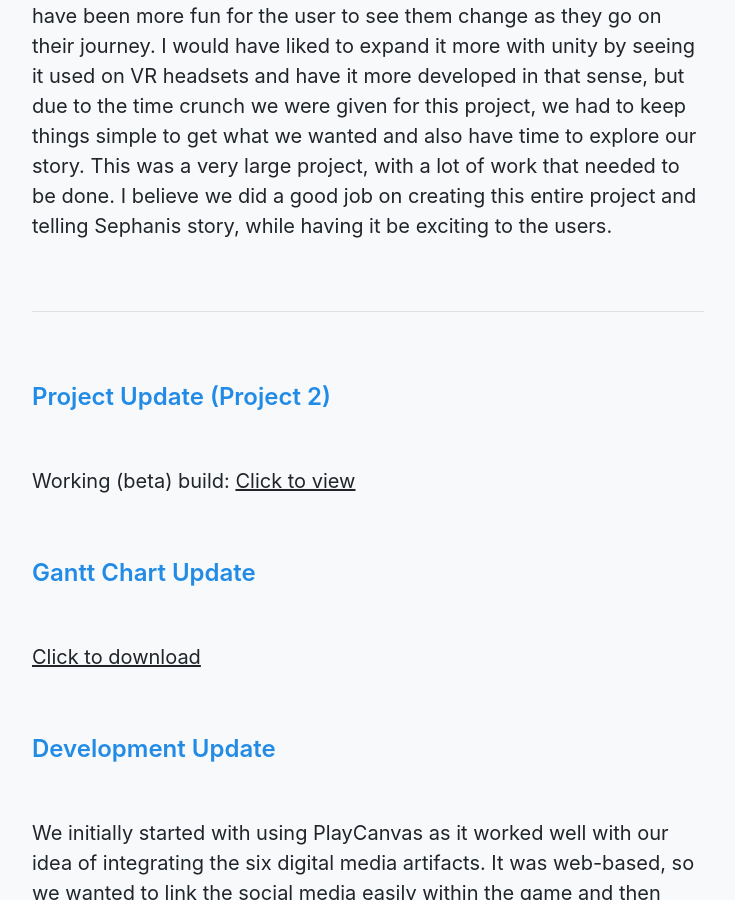
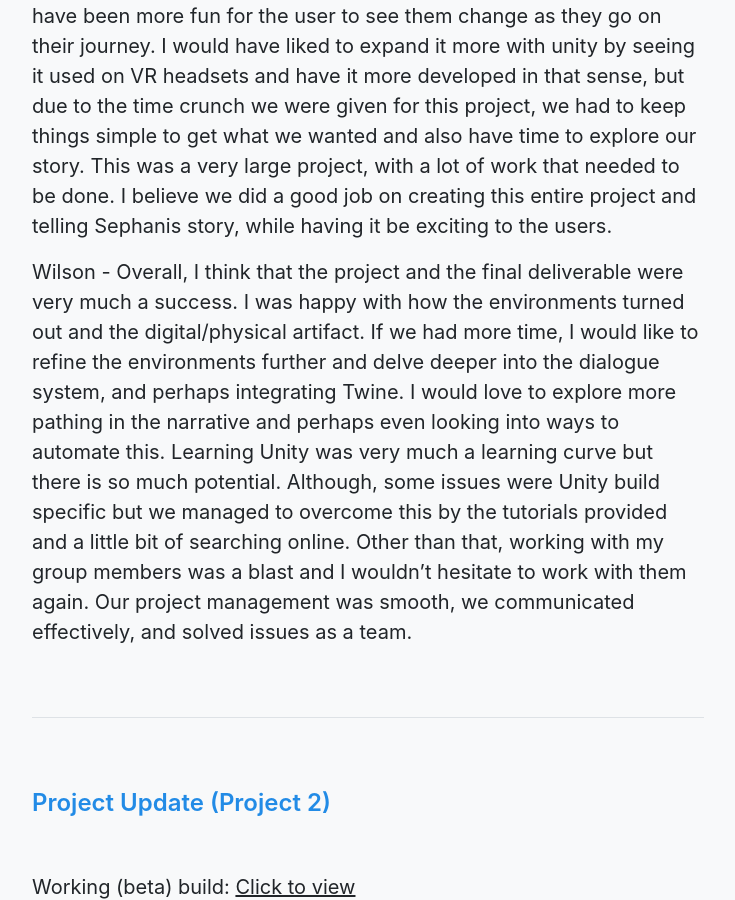
Before and after one commit to ixdwtruong/ixdwtruong.github.io, a Jekyll site: the page built from _posts/0001-01-09-intnarp1.md, in a window 1280 px wide and 900 px high, scrolled down 5490 px. Shown: the whole window, without its empty margins (272-1007 px from the left). Built offline with Jekyll 4.4.1, drawn with Linux system fonts in a browser that asks for light colours.

Commit message:
Update 0001-01-09-intnarp1.md

```diff
--- a/_posts/0001-01-09-intnarp1.md
+++ b/_posts/0001-01-09-intnarp1.md
@@ -100,6 +100,8 @@ Over the course of the project, we encountered various challenges:
 Marlee - Given the opportunity to expand on this project, I would have liked to include the characters more. Since we were learning unity we kept it fairly simple but there's so much you can expand on while building stuff. Ideally, we could have added the character's images in the dialogue to add more visuals for the user. As well as I definitely would have improved the environments I did and add more detail to them. This is a big project that was done in a short amount of time and I think that with the wider scope it has the potential to become an actual full-fledge game that a user can use.
 
 Kenzie - If we had more time to continue working on this project, I would have liked to do some more sketches and posts for the characters social media platforms to show their development. It would have been more fun for the user to see them change as they go on their journey. I would have liked to expand it more with unity by seeing it used on VR headsets and have it more developed in that sense, but due to the time crunch we were given for this project, we had to keep things simple to get what we wanted and also have time to explore our story. This was a very large project, with a lot of work that needed to be done. I believe we did a good job on creating this entire project and telling Sephanis story, while having it be exciting to the users.
+
+Wilson - Overall, I think that the project and the final deliverable were very much a success. I was happy with how the environments turned out and the digital/physical artifact. If we had more time, I would like to refine the environments further and delve deeper into the dialogue system, and perhaps integrating Twine. I would love to explore more pathing in the narrative and perhaps even looking into ways to automate this. Learning Unity was very much a learning curve but there is so much potential. Although, some issues were Unity build specific but we managed to overcome this by the tutorials provided and a little bit of searching online. Other than that, working with my group members was a blast and I wouldn't hesitate to work with them again. Our project management was smooth, we communicated effectively, and solved issues as a team.
 
 <br>
 
```
